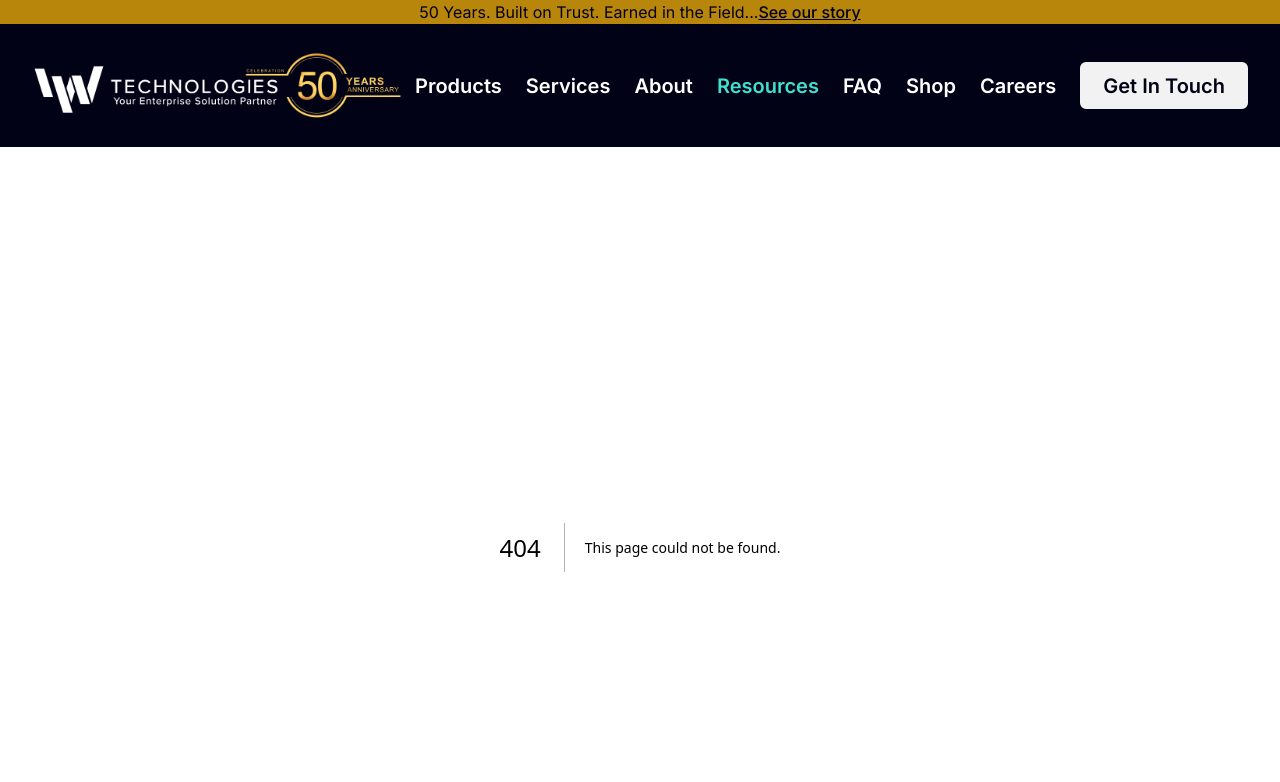
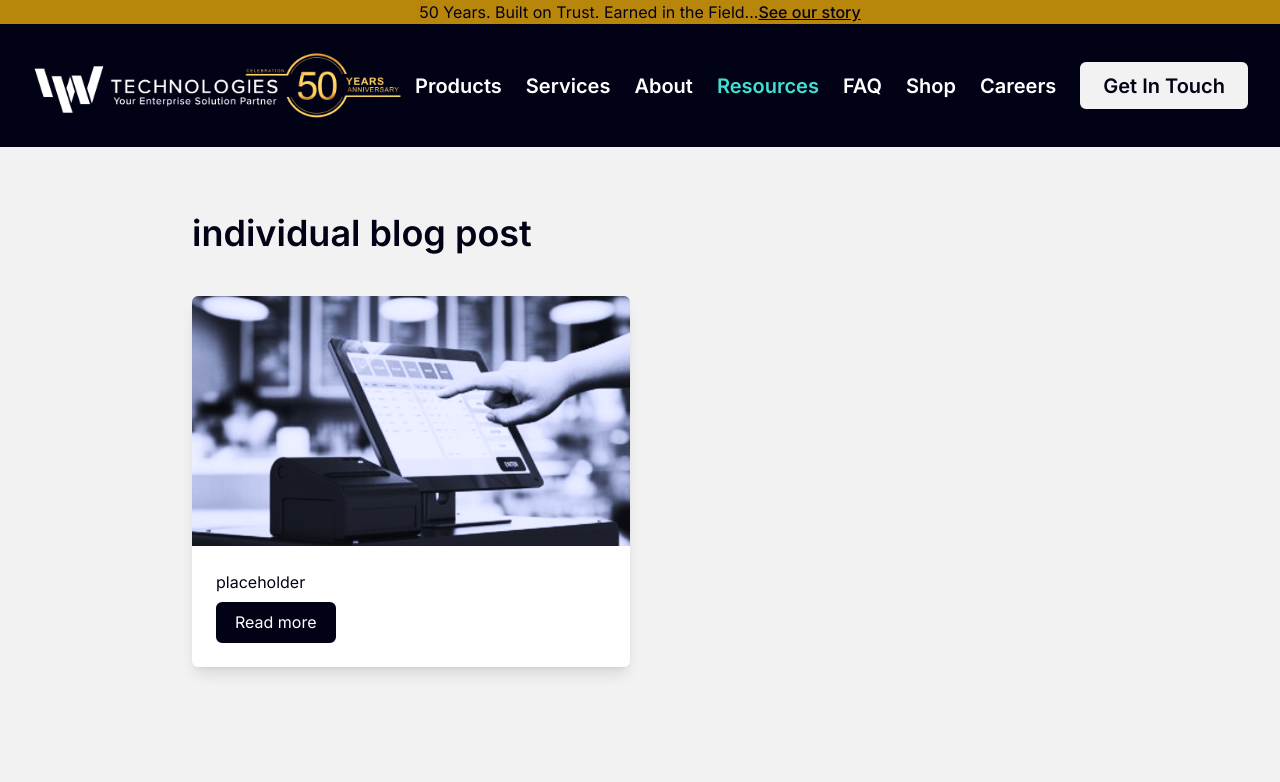
Before and after one commit to IWTechnologies/weareiw, a Next.js app in the folder nextjs-weareiw/: page /resources/blog/1 in a window 1280 px wide. Before the commit this address had no page. Shown: the top 782 px of the page. Built offline with nearby package versions, Linux system fonts and the light colour scheme.

Commit message:
added blog post schema, created folders for blog and news. updated resources page function name as i forgot to update that

```diff
--- /dev/null
+++ b/nextjs-weareiw/src/app/resources/blog/[slug]/page.tsx
@@ -0,0 +1,45 @@
+import type { Metadata } from "next";
+import Link from "next/link";
+import Blurb from "@/components/Blurb";
+import Card from "@/components/Card";
+
+export const metadata: Metadata = {
+  title: "Blog - IW Technologies",
+  description: "From installation to ITAD, new to refurbished POS hardware, IW Technologies offers end-to-end technology solutions..",
+};
+
+
+export default async function BlogPage() {
+
+    return (
+        <div>
+            <section className="w-full my-16 text-brand-black">
+                <div className="w-[70%] mx-auto flex flex-col gap-10">
+                    <h2 className="">
+                        individual blog post
+                    </h2>
+                    <div className="w-full grid grid-cols-1 lg:grid-cols-2 gap-5">
+                        <div className="">
+                            <Card
+                                imageSrc="/View-our-products-Moody-blue.png"
+                                imageAlt="Blue tinted view our products card image"
+                                imageWidth={663}
+                                imageHeight={432}
+                                text={
+                                    <>
+                                    <p>placeholder</p>
+                                    </>
+                                }
+                                link={{
+                                    href: "",
+                                    label: "Read more",
+                                    variant: "dark",
+                                }}
+                            />
+                        </div>
+                    </div>
+                </div>
+            </section>
+        </div>
+    )
+}
--- /dev/null
+++ b/nextjs-weareiw/src/app/resources/blog/page.tsx
@@ -0,0 +1,40 @@
+import type { Metadata } from "next";
+import Link from "next/link";
+import Blurb from "@/components/Blurb";
+import Card from "@/components/Card";
+
+export const metadata: Metadata = {
+  title: "Blog - IW Technologies",
+  description: "From installation to ITAD, new to refurbished POS hardware, IW Technologies offers end-to-end technology solutions..",
+};
+
+
+export default async function BlogPage() {
+
+    return (
+        <div>
+            <section className="w-full my-16 text-brand-black">
+                <div className="w-[70%] mx-auto flex flex-col gap-10">
+                    <h2 className="">
+                        Explore our blog
+                    </h2>
+                    <div className="w-full grid grid-cols-1 lg:grid-cols-2 gap-5">
+                        <div className="">
+                            <Card
+                                imageSrc="/View-our-products-Moody-blue.png"
+                                imageAlt="Blue tinted view our products card image"
+                                imageWidth={663}
+                                imageHeight={432}
+                                text={
+                                    <>
+                                    <p>placeholder</p>
+                                    </>
+                                }
+                            />
+                        </div>
+                    </div>
+                </div>
+            </section>
+        </div>
+    )
+}
--- a/nextjs-weareiw/src/app/resources/page.tsx
+++ b/nextjs-weareiw/src/app/resources/page.tsx
@@ -14,7 +14,7 @@ const resourceCards = [
     { url:"/resources/news", title: "Explore our Newsletter", description: "Catch up on the latest news in the POS industry." },
 ];
 
-export default async function ProductsPage() {
+export default async function ResourcesPage() {
 
     return (
         <div>
```
Also changed, not shown: 2 other files (tests, documents, lock files or other folders).
